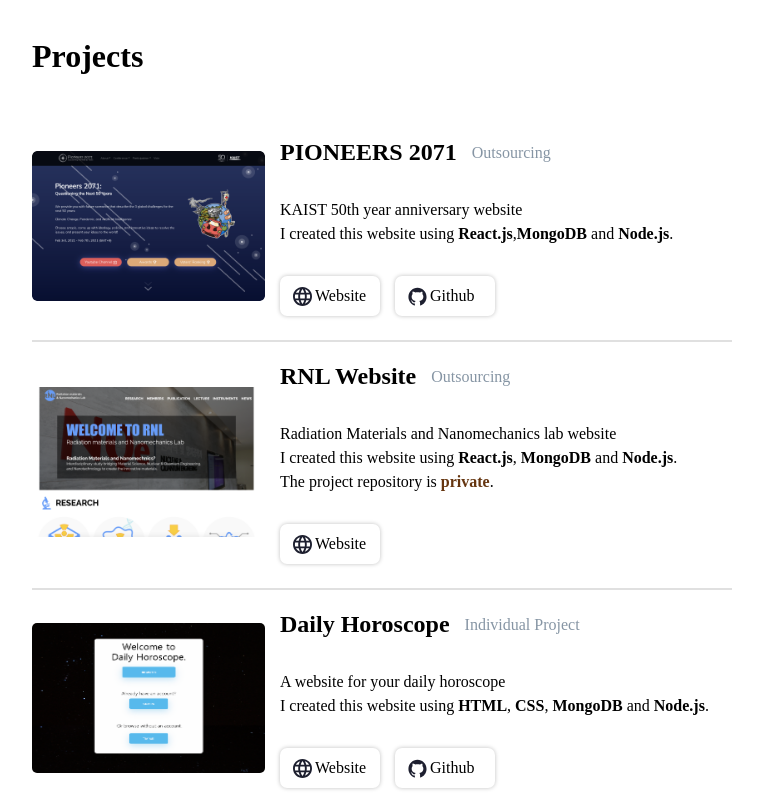
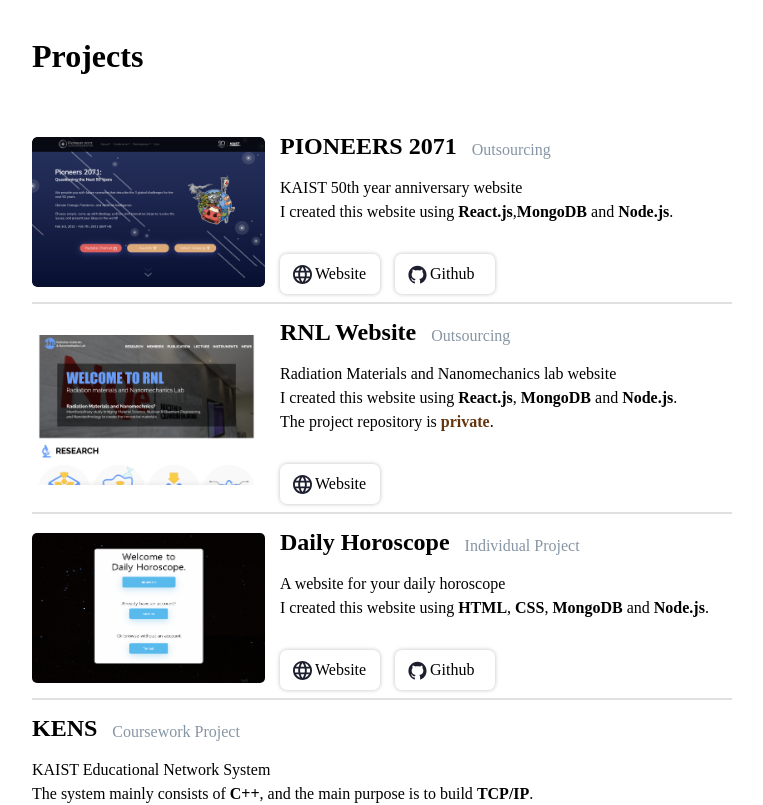
Before and after one commit to kreeos/portfolio, a Next.js app: page / in a window 1280 px wide. Shown: the part 1820-2625 px from the top of the page, without its empty margins (308-1071 px from the left). Built offline with nearby package versions, Linux system fonts and the light colour scheme.

Commit message:
Button Length fixed

```diff
--- a/pages/index.css
+++ b/pages/index.css
@@ -220,7 +220,7 @@ a {
 }
 
 .card-content .btn-link{
-  width: 150px;
+  width: 100%;
 }
 
 .card-content p {
@@ -275,8 +275,18 @@ a {
   border: 1px solid #e0e0e0;
 }
 
+.project-card p {
+  margin-block-start: 0px;
+  margin-block-end: 0px;
+  margin-inline-start: 0p
+}
+
 .project-card .btn-link {
   width: 100px;
+}
+
+.project-card h1 {
+  margin-top: 10px;
 }
 
 .project-image {
@@ -284,6 +294,7 @@ a {
   height: 150px;
   border-radius: 5px;
   margin-right: 15px;
+  margin-top: 10px;
 }
 
 code {
```
